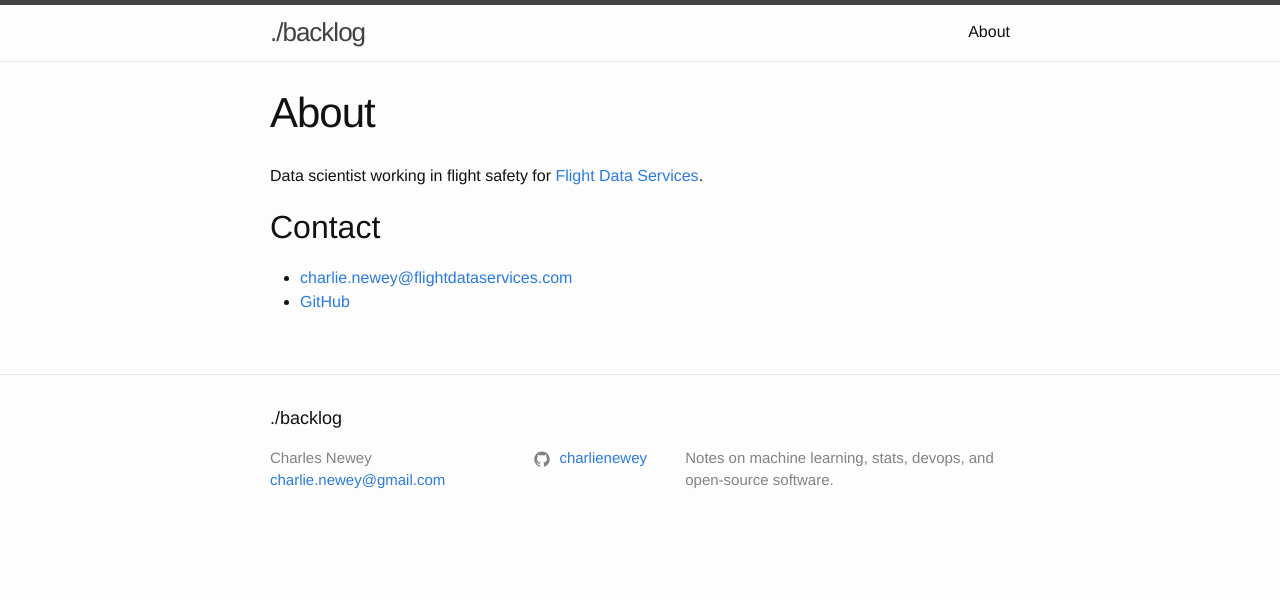
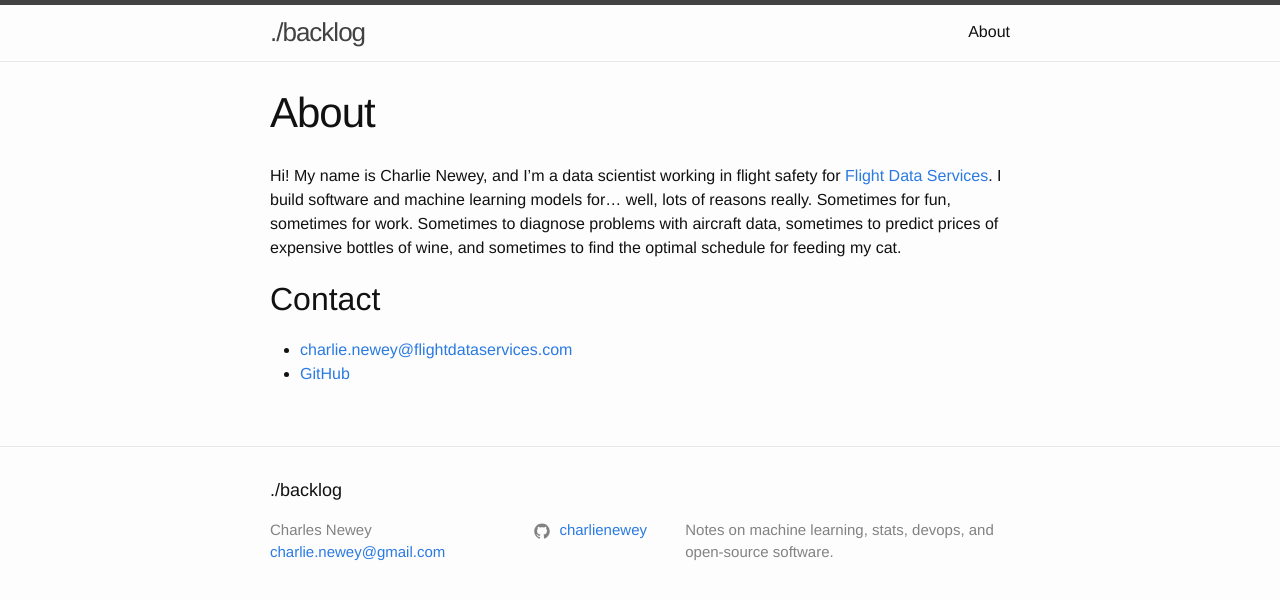
Before and after one commit to charlienewey/blog.newey.me, a Jekyll site: the page built from about.md, in a window 1280 px wide. Shown: the top 600 px of the page. Built offline with Jekyll 4.4.1, drawn with Linux system fonts in a browser that asks for light colours.

Commit message:
Update about.md

```diff
--- a/about.md
+++ b/about.md
@@ -4,7 +4,12 @@ title: About
 permalink: /about/
 ---
 
-Data scientist working in flight safety for [Flight Data Services][fds].
+Hi! My name is Charlie Newey, and I'm a data scientist working in flight safety
+for [Flight Data Services][fds]. I build software and machine learning models
+for... well, lots of reasons really. Sometimes for fun, sometimes for work.
+Sometimes to diagnose problems with aircraft data, sometimes to predict prices
+of expensive bottles of wine, and sometimes to find the optimal schedule for
+feeding my cat.
 
 [fds]: https://www.flightdataservices.com
 
```
